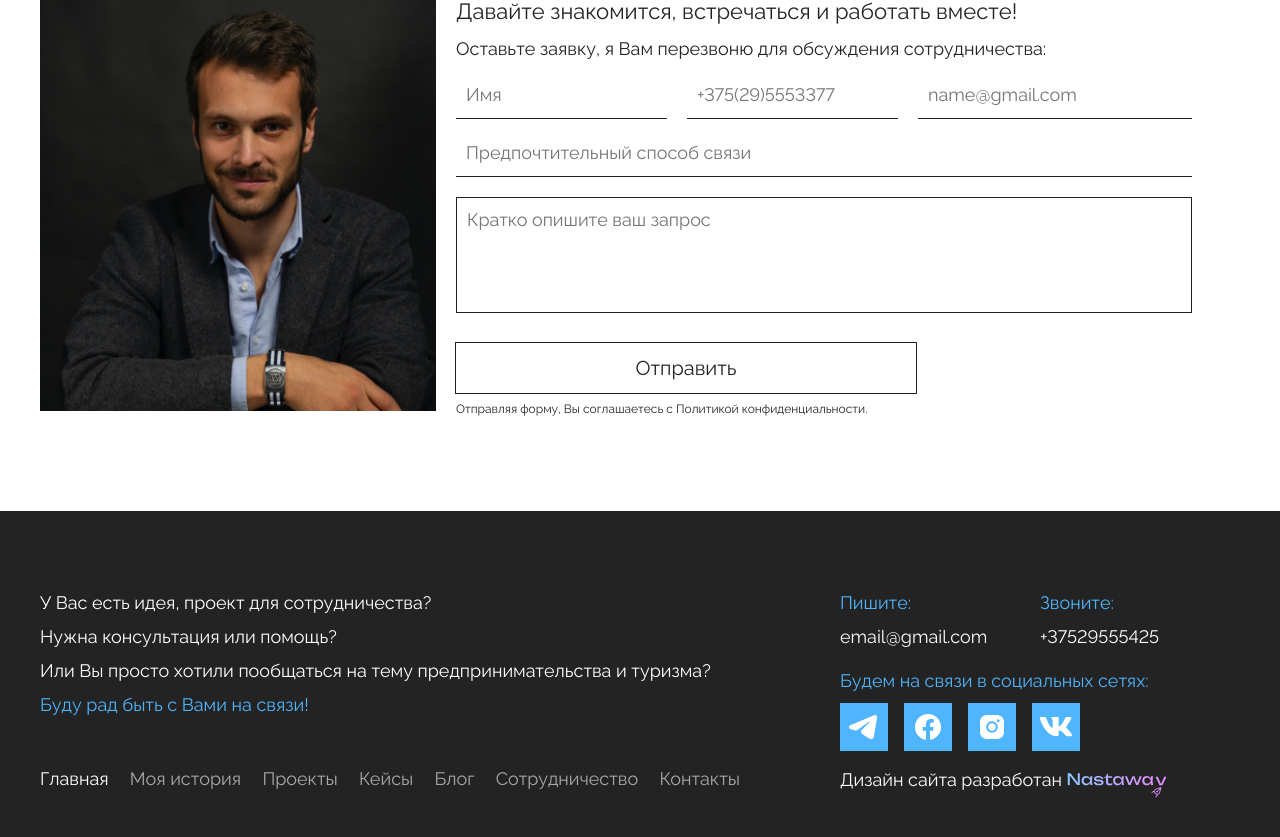
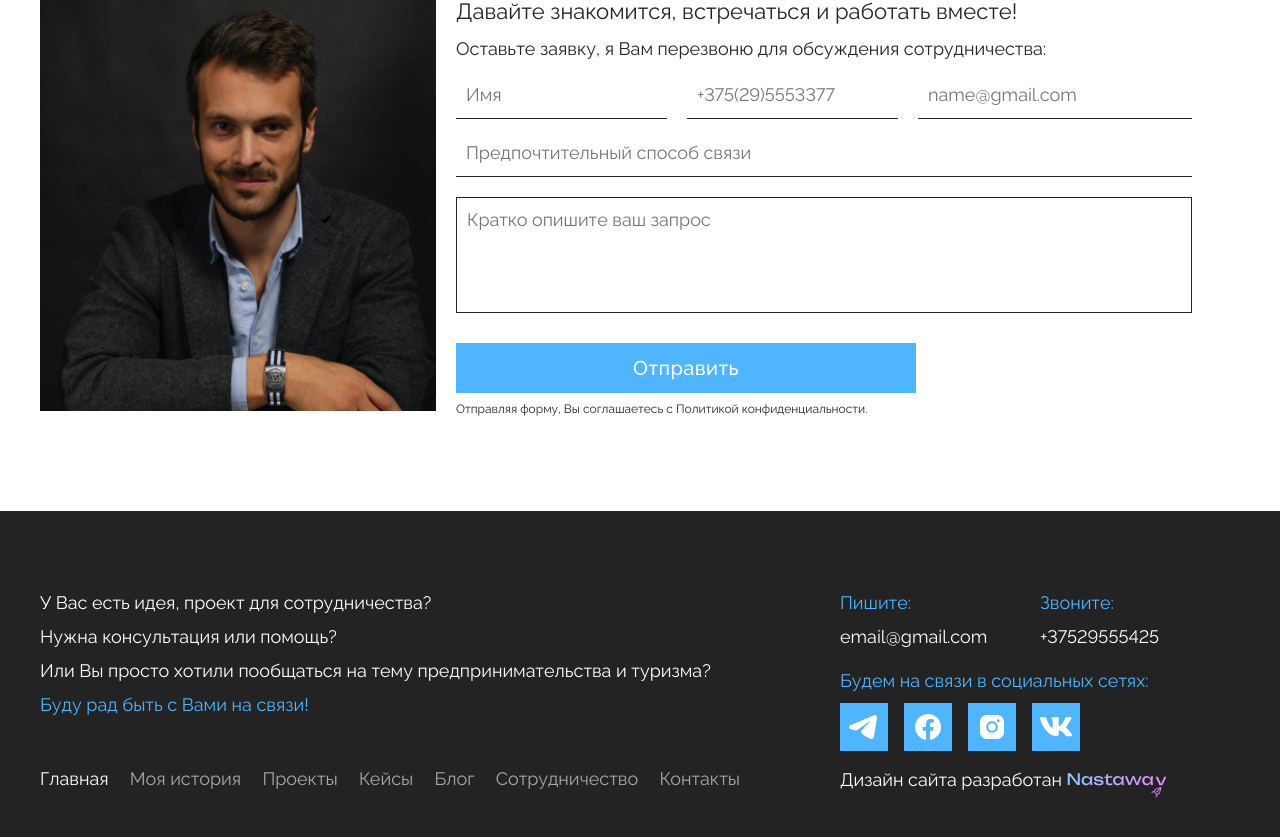
Before and after one commit to kerus2014/ilya-landing, a React (Create React App) app: page /projects/etno in a window 1280 px wide. Shown: the part 1956-2793 px from the top of the page. Built offline with nearby package versions, Linux system fonts and the light colour scheme.

Commit message:
fix:button

```diff
--- a/package.json
+++ b/package.json
@@ -12,11 +12,13 @@
     "@types/node": "^16.18.23",
     "@types/react": "^18.0.32",
     "@types/react-dom": "^18.0.11",
+    "@types/react-helmet": "^6.1.6",
     "@types/react-redux": "^7.1.25",
     "@types/react-slick": "^0.23.10",
     "gh-pages": "^5.0.0",
     "react": "^18.2.0",
     "react-dom": "^18.2.0",
+    "react-helmet": "^6.1.0",
     "react-redux": "^8.0.5",
     "react-router-dom": "^6.10.0",
     "react-scripts": "5.0.1",
--- a/src/App.tsx
+++ b/src/App.tsx
@@ -11,7 +11,6 @@ import { Etno } from "./pages/Projects/Etno";
 import { AgroTourism } from "./pages/Projects/AgroTourismPro";
 import { PixelLab } from "./pages/Projects/PixelLab";
 import { TravelTech } from "./pages/Projects/TravelTech";
-
 import { Services } from "./pages/Services";
 import { Audit } from "./pages/Services/Audit";
 import { Consulting } from "./pages/Services/Consulting";
--- a/src/components/Button/index.module.scss
+++ b/src/components/Button/index.module.scss
@@ -5,14 +5,16 @@
   min-width: 190px;
   font-size: 20px;
   line-height: 30px;
-  outline: 1px solid $textColor;
-  background: none;
+  outline: none;
+  background-color: $primaryColor;
+  color: white;
+  font-weight: 500;
+  letter-spacing: 0.4px;
   border: none;
   cursor: pointer;
 
   &:hover{
-    background-color: $primaryColor;
-    outline: none;
+    opacity: 0.8;
   }
 
   &:active{
--- a/src/components/Layout/index.tsx
+++ b/src/components/Layout/index.tsx
@@ -2,10 +2,17 @@ import { Header } from "../Header";
 import { Footer } from "../Footer";
 import { Outlet } from "react-router-dom";
 import FeedBackBlock from "../FeedBackBlock";
+import {Helmet} from "react-helmet";
 
 export const Layout = () => {
   return (
     <>
+      <Helmet>
+        <meta charSet="utf-8" />
+        <title>Ilya Davydov</title>
+        <link rel="canonical" href="http://mysite.com/example" />
+        <meta name="description" content="Ilya Davydov" />
+      </Helmet>
       <Header />
       <main>
         <Outlet />
```
Also changed, not shown: 2 other files (tests, documents, lock files or other folders).
